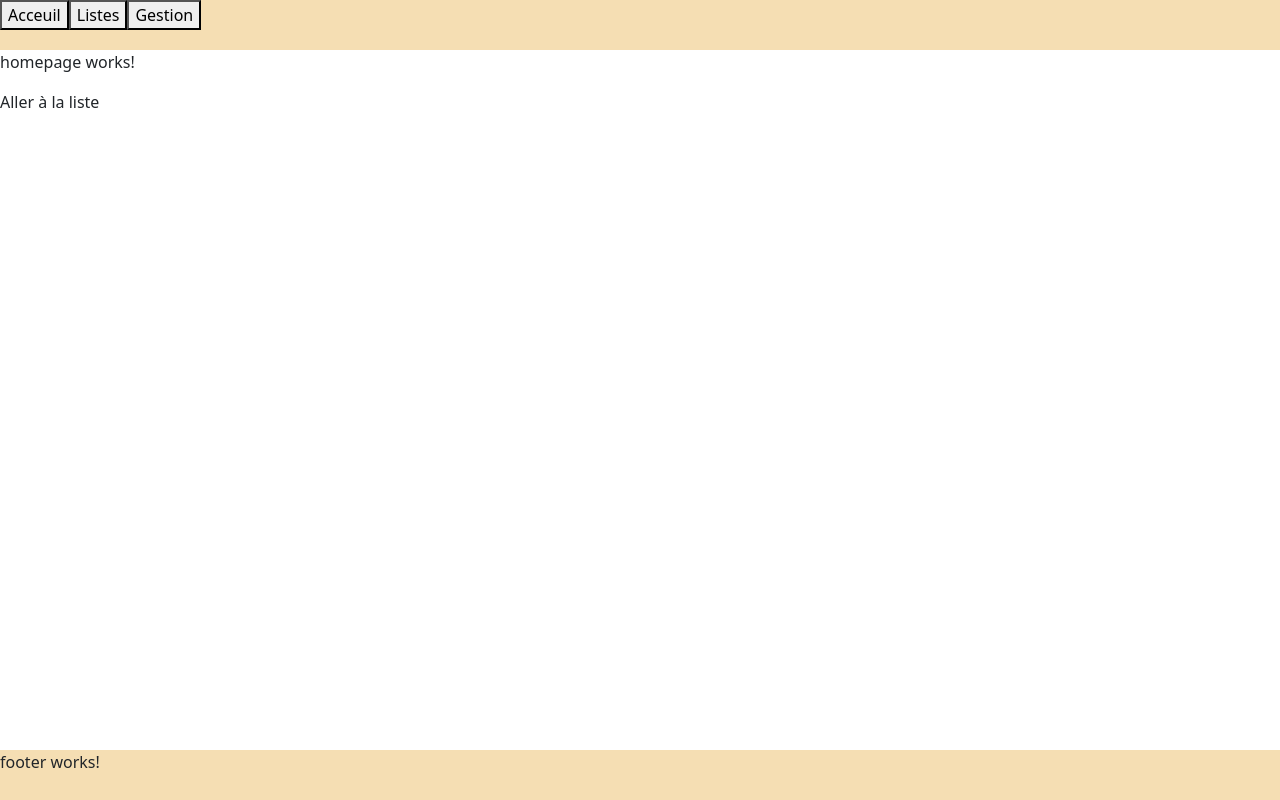
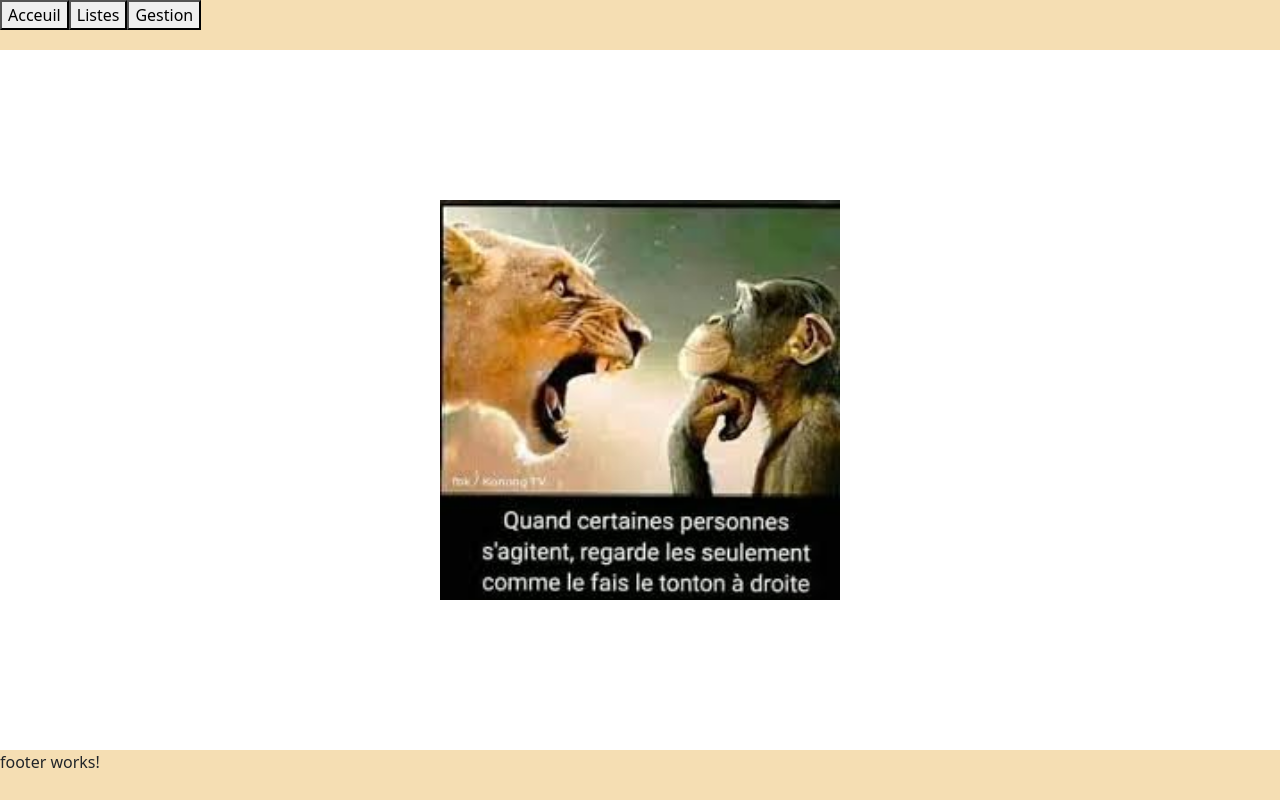
Before and after one commit to krattli/exo2-myriem-raphael, an Angular app: page / in a window 1280 px wide. Built offline with nearby package versions, Linux system fonts and the light colour scheme.

Commit message:
homepage with working stylesheet

```diff
--- a/src/app/app.css
+++ b/src/app/app.css
@@ -6,5 +6,8 @@
 }
 
 .main_container {
-  flex: 1;
+  flex:1;
+  display:flex;
+  align-items:center;
+  justify-content:center;
 }
--- a/src/app/homepage/homepage.css
+++ b/src/app/homepage/homepage.css
@@ -0,0 +1,5 @@
+.meme {
+  height: 400px;
+  margin: auto;
+  width: 400px;
+}
--- a/src/app/homepage/homepage.html
+++ b/src/app/homepage/homepage.html
@@ -1,2 +1,3 @@
-<p>homepage works!</p>
-<a routerLink="liste">Aller à la liste</a>
+<div class="homepage_container" >
+  <img class="meme" src="meme.jpeg" alt="Gif homepage" />
+</div>
--- a/src/styles.css
+++ b/src/styles.css
@@ -1,7 +1,7 @@
 /* You can add global styles to this file, and also import other style files */
 html, body {
+  flex-direction: column;
   margin: 0;
-  /* padding: 0; */
 }
 
 app-root {
```
Also changed, not shown: public/meme.gif (added), public/meme.jpeg (added).
